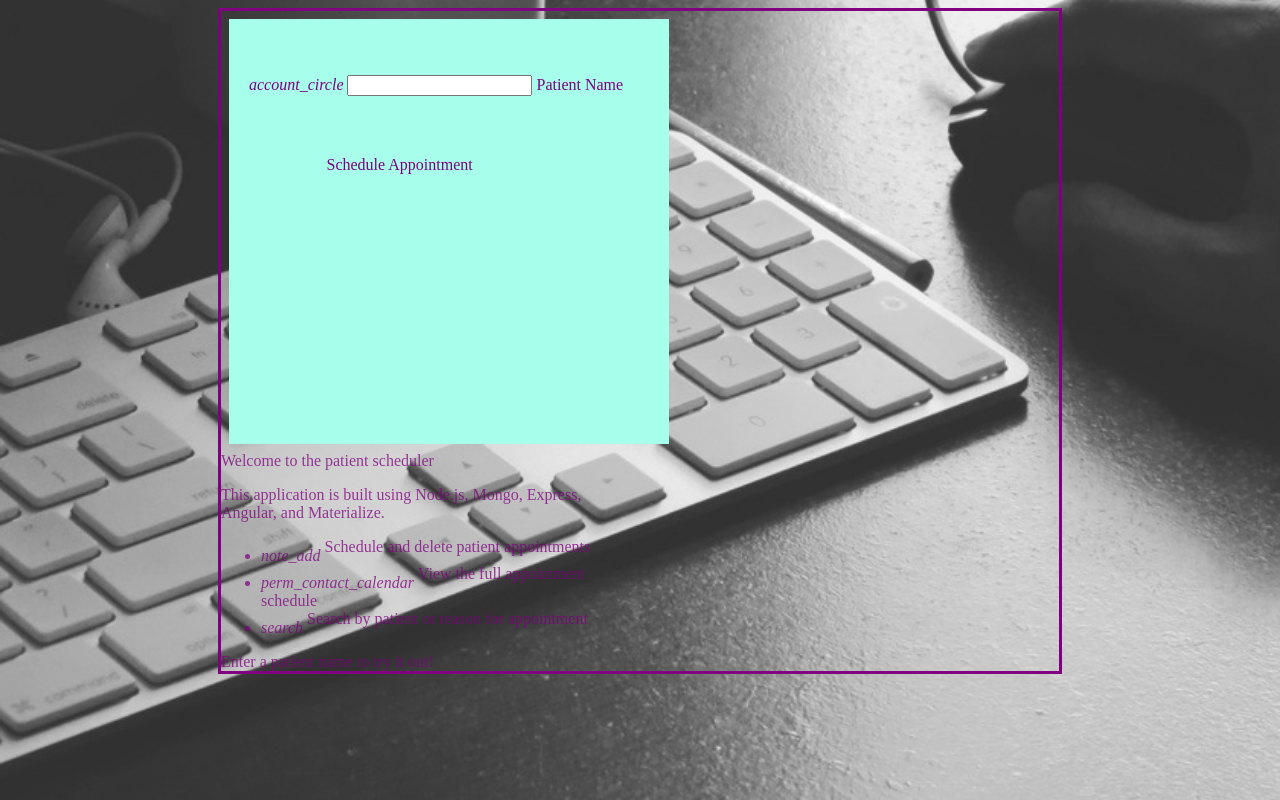
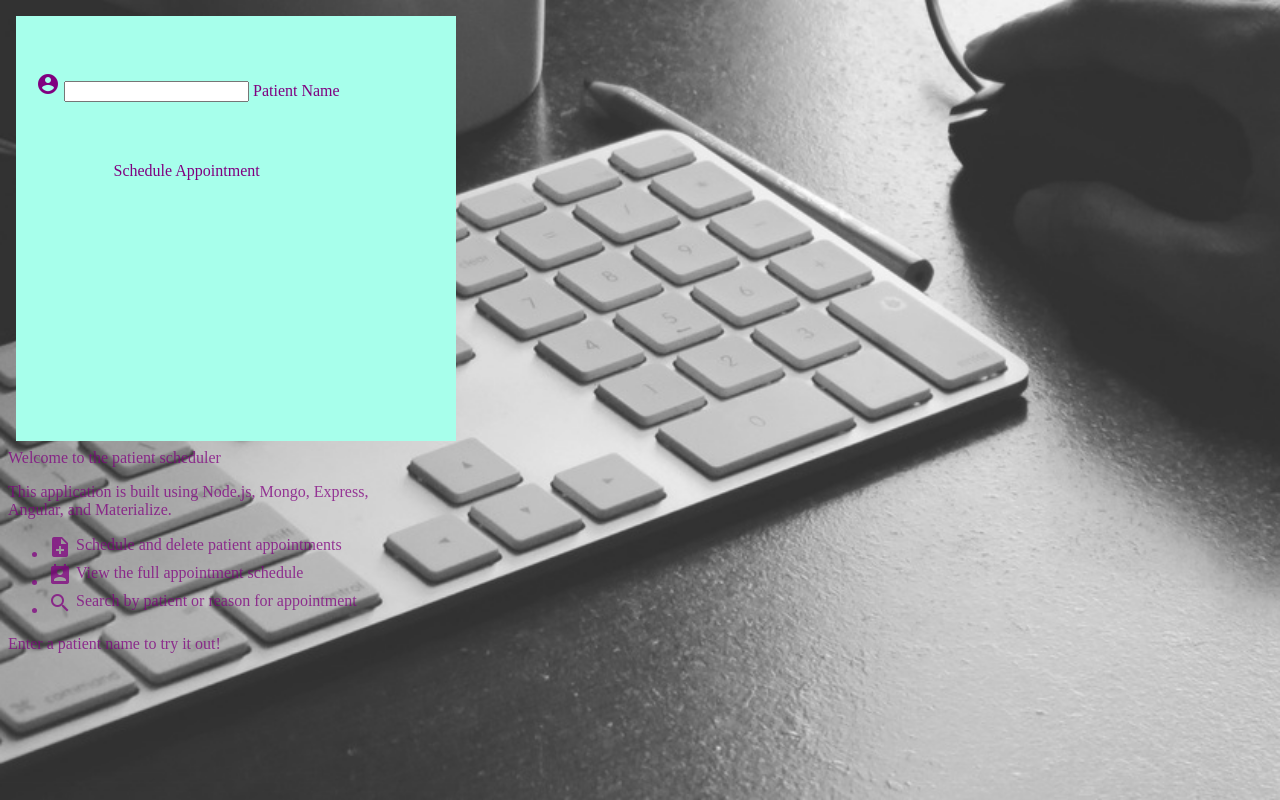
Before and after one commit to kgroenke/patient_scheduler, a website: page client/static/partials/login.html in a window 1280 px wide. Drawn offline with Linux system fonts and the light colour scheme.

Commit message:
fixing icons:

```diff
--- a/client/static/partials/login.html
+++ b/client/static/partials/login.html
@@ -1,6 +1,7 @@
 <html>
 <head>
   <link rel="stylesheet" href="../stylesheet/login_styles.css" type="text/css">
+  <link href="https://fonts.googleapis.com/icon?family=Material+Icons" rel="stylesheet">
 </head>
 <body>
   <div id="content">
--- a/client/static/stylesheet/login_styles.css
+++ b/client/static/stylesheet/login_styles.css
@@ -1,12 +1,3 @@
-/*body {
-    background-image: url("../images/computer.jpg");
-    background-color: #404040;
-    background-repeat: no-repeat;
-    background-position: center;
-    background-attachment: fixed;
-    padding: 20px;
-}*/
-
 html {
   background: url("../images/computer.jpg") no-repeat center center fixed;
   -webkit-background-size: cover;
@@ -71,8 +62,6 @@ ui-view {
 }
 
 #content {
-  margin: auto;
-  border-style: solid;
   color: purple;
   width: 838px;
 }
```
